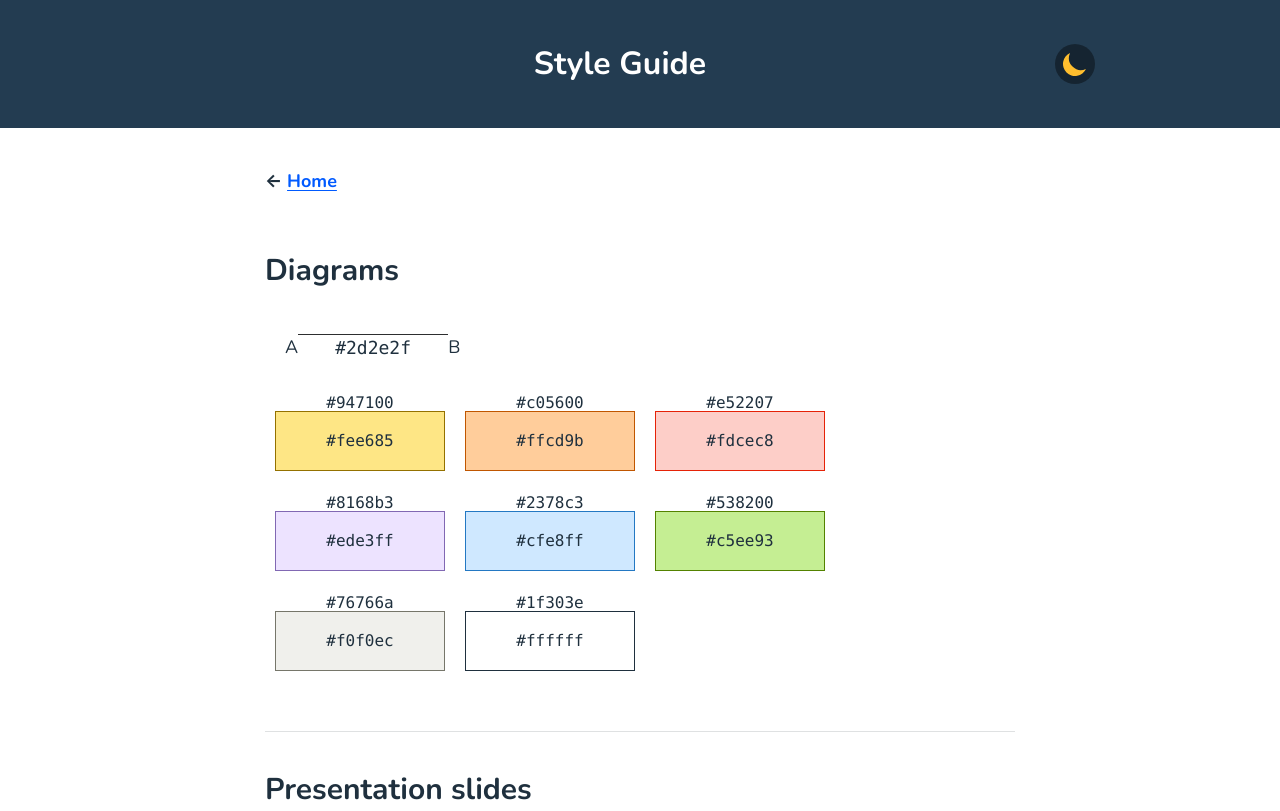
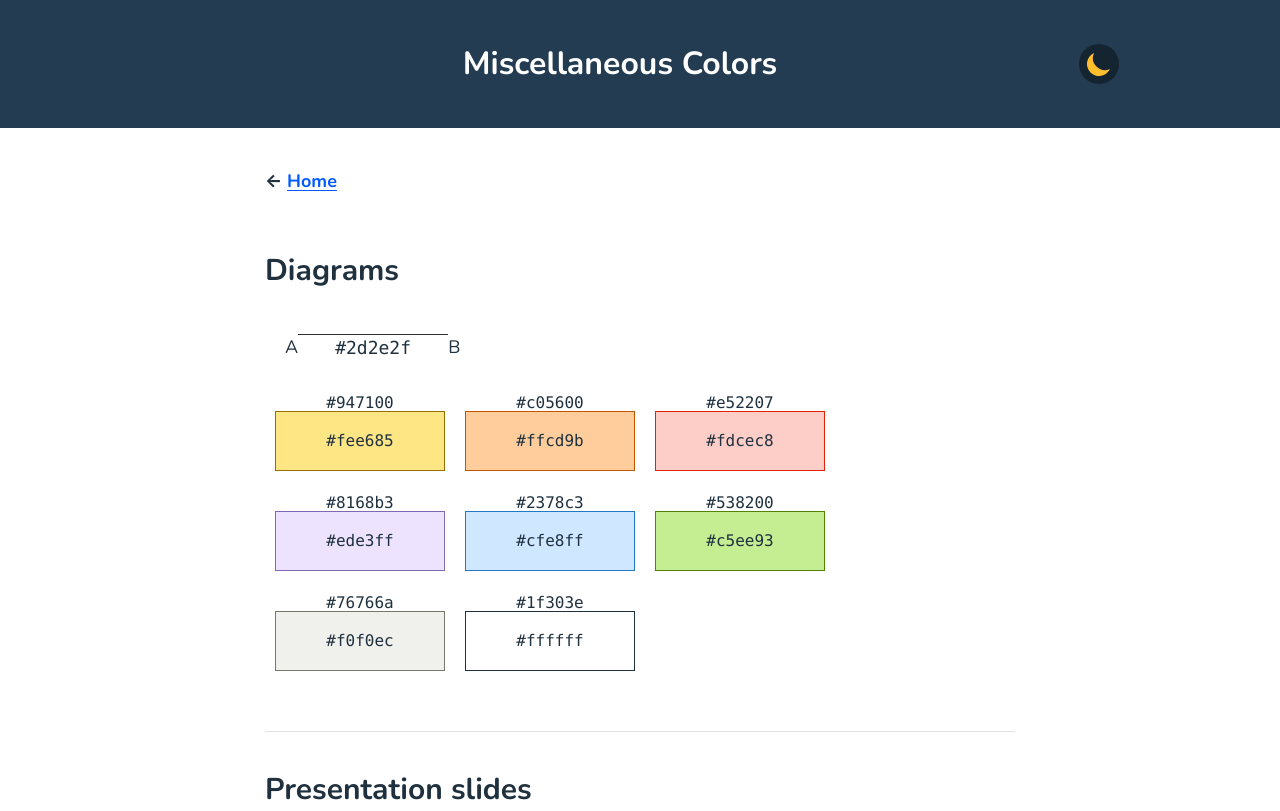
Before and after one commit to darekkay/darekkay-styles, a website: page public/misc-colors.html in a window 1280 px wide. Shown: the top 811 px of the page. Drawn offline with Linux system fonts and the light colour scheme; files that its build step writes are made by us from their sources; files whose address does not match are found by name.

Commit message:
Fix page title

```diff
--- a/public/misc-colors.html
+++ b/public/misc-colors.html
@@ -35,7 +35,7 @@
   <body>
     <header class="inverted justify-around">
       <span></span>
-      <h1>Style Guide</h1>
+      <h1>Miscellaneous Colors</h1>
       <div class="dk-theme-picker"></div>
     </header>
 
```
Also changed, not shown: dist/misc-colors.html.
